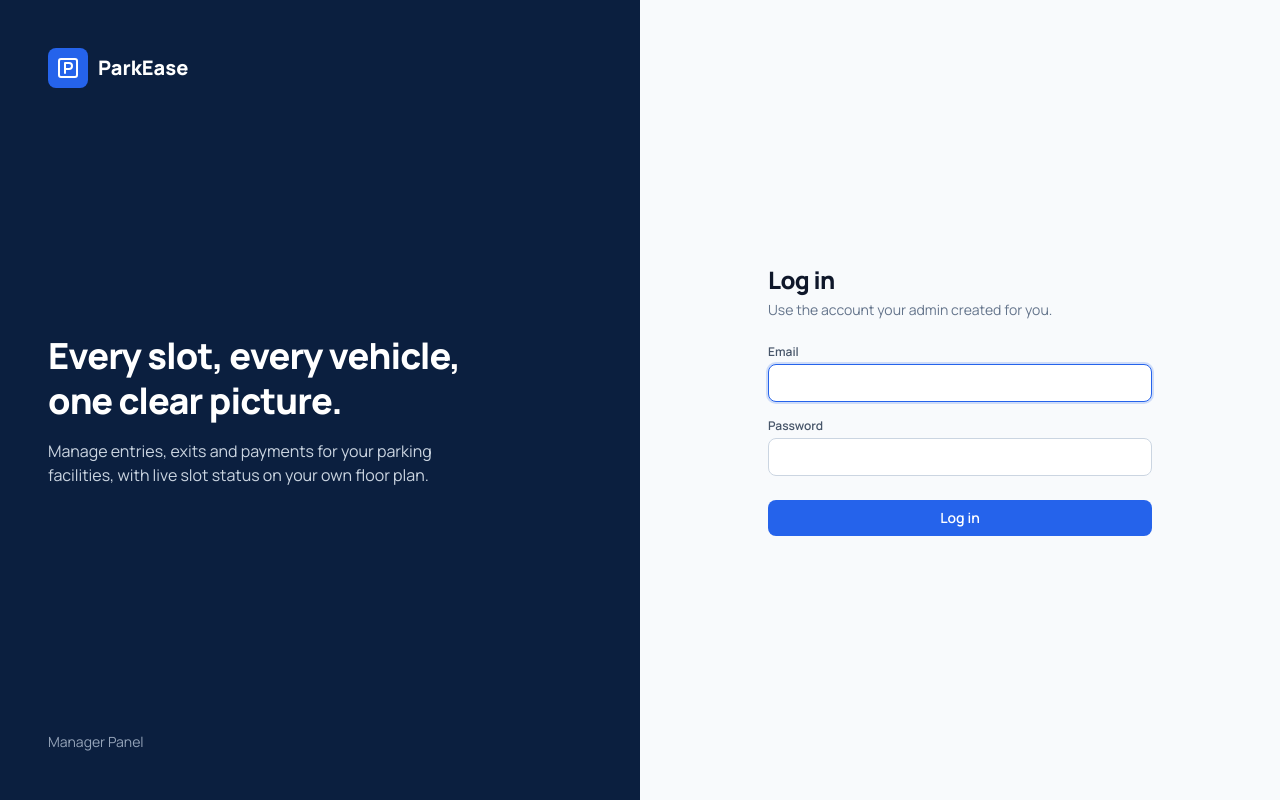
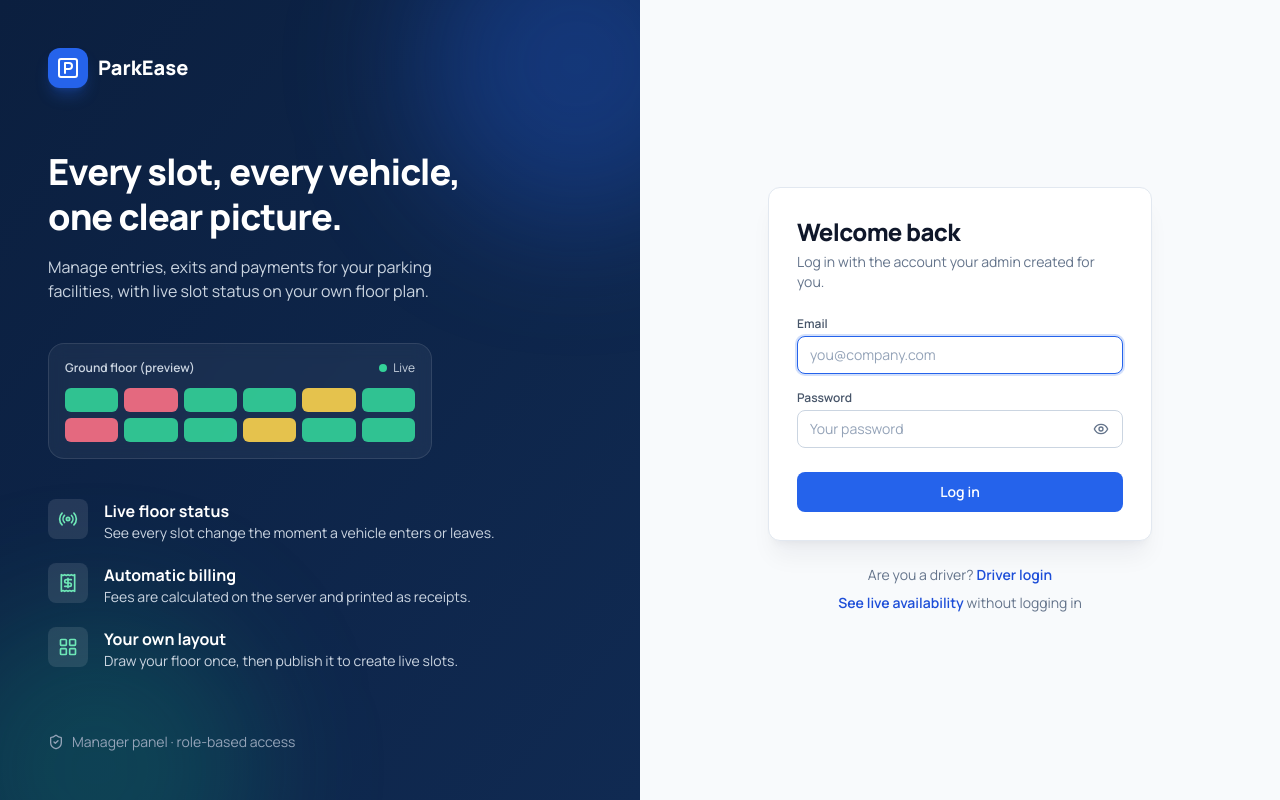
Before and after one commit to padmanshu-pare/ParkEase, a React (Vite) app in the folder client/: page /login in a window 1280 px wide. Built offline with nearby package versions, Linux system fonts and the light colour scheme; no server answers.

Commit message:
Redesign manager login page

```diff
--- a/client/src/pages/manager/Login.jsx
+++ b/client/src/pages/manager/Login.jsx
@@ -1,31 +1,44 @@
 import { useState } from 'react';
-import { Navigate, useNavigate } from 'react-router-dom';
-import { ParkingSquare, Loader2 } from 'lucide-react';
-import toast from 'react-hot-toast';
+import { Link, Navigate, useNavigate } from 'react-router-dom';
+import { ParkingSquare, Loader2, Eye, EyeOff, ShieldCheck, Radio, Receipt, LayoutGrid } from 'lucide-react';
 import { useAuth } from '../../context/AuthContext';
 import { errMsg } from '../../services/api';
+
+const FEATURES = [
+  { icon: Radio, title: 'Live floor status', text: 'See every slot change the moment a vehicle enters or leaves.' },
+  { icon: Receipt, title: 'Automatic billing', text: 'Fees are calculated on the server and printed as receipts.' },
+  { icon: LayoutGrid, title: 'Your own layout', text: 'Draw your floor once, then publish it to create live slots.' },
+];
+
+// Static preview of a floor, for the brand panel only (not live data)
+const PREVIEW = ['free', 'occ', 'free', 'free', 'res', 'free', 'occ', 'free', 'free', 'res', 'free', 'free'];
+const dot = { free: 'bg-emerald-400', occ: 'bg-rose-400', res: 'bg-amber-300' };
 
 export default function Login() {
   const { user, login } = useAuth();
   const navigate = useNavigate();
-  const [form, setForm] = useState({ email: '', password: '' });
+  const [form, setForm] = useState({ email: localStorage.getItem('parkease_last_email') || '', password: '' });
   const [busy, setBusy] = useState(false);
+  const [showPw, setShowPw] = useState(false);
+  const [error, setError] = useState('');
 
   if (user) return <Navigate to="/" replace />;
 
   // Optional demo login. Only shown when VITE_DEMO_EMAIL and VITE_DEMO_PASSWORD are set at build time.
-  // The server enforces read-only access for this account, so the password is safe to show publicly.
+  // The server enforces read-only access for this account.
   const demoEmail = import.meta.env.VITE_DEMO_EMAIL;
   const demoPassword = import.meta.env.VITE_DEMO_PASSWORD;
 
   const submit = async (e) => {
     e.preventDefault();
     setBusy(true);
+    setError('');
     try {
       await login(form.email, form.password);
+      localStorage.setItem('parkease_last_email', form.email);
       navigate('/');
     } catch (err) {
-      toast.error(err.response ? errMsg(err) : err.message === 'Network Error' ? errMsg({ code: 'ERR_NETWORK' }) : err.message);
+      setError(err.response ? errMsg(err) : err.message === 'Network Error' ? errMsg({ code: 'ERR_NETWORK' }) : err.message);
     } finally {
       setBusy(false);
     }
@@ -33,33 +46,109 @@ export default function Login() {
 
   return (
     <div className="grid min-h-full lg:grid-cols-2">
-      <div className="hidden flex-col justify-between bg-navy-900 p-12 text-white lg:flex">
-        <div className="flex items-center gap-2.5">
-          <span className="grid h-10 w-10 place-items-center rounded-lg bg-brand-600"><ParkingSquare className="h-6 w-6" /></span>
+      {/* Brand panel */}
+      <aside className="relative hidden overflow-hidden bg-gradient-to-br from-navy-900 to-navy-800 p-12 text-white lg:flex lg:flex-col lg:justify-between">
+        <div className="pointer-events-none absolute -right-24 -top-24 h-80 w-80 rounded-full bg-brand-600/30 blur-3xl" />
+        <div className="pointer-events-none absolute -bottom-32 -left-16 h-80 w-80 rounded-full bg-emerald-500/20 blur-3xl" />
+
+        <div className="relative flex items-center gap-2.5">
+          <span className="grid h-10 w-10 place-items-center rounded-xl bg-brand-600 shadow-lg shadow-brand-600/30"><ParkingSquare className="h-6 w-6" /></span>
           <span className="text-xl font-extrabold">ParkEase</span>
         </div>
-        <div>
+
+        <div className="relative">
           <p className="max-w-md text-4xl font-extrabold leading-tight tracking-tight">Every slot, every vehicle, one clear picture.</p>
           <p className="mt-4 max-w-md text-slate-300">Manage entries, exits and payments for your parking facilities, with live slot status on your own floor plan.</p>
+
+          <div className="mt-10 max-w-sm rounded-2xl border border-white/10 bg-white/5 p-4 backdrop-blur">
+            <div className="mb-3 flex items-center justify-between text-xs text-slate-300">
+              <span className="font-semibold">Ground floor (preview)</span>
+              <span className="flex items-center gap-1.5"><span className="h-2 w-2 animate-pulse rounded-full bg-emerald-400" />Live</span>
             </div>
-        <p className="text-sm text-slate-400">Manager Panel</p>
+            <div className="grid grid-cols-6 gap-1.5">
+              {PREVIEW.map((s, i) => <span key={i} className={`h-6 rounded-md ${dot[s]} opacity-90`} />)}
             </div>
-      <div className="grid place-items-center p-6">
-        <form onSubmit={submit} className="w-full max-w-sm">
-          <h1 className="text-2xl font-extrabold tracking-tight text-slate-900">Log in</h1>
-          <p className="mb-6 mt-1 text-sm text-slate-500">Use the account your admin created for you.</p>
+          </div>
+
+          <ul className="mt-10 space-y-5">
+            {FEATURES.map(({ icon: Icon, title, text }) => (
+              <li key={title} className="flex gap-4">
+                <span className="grid h-10 w-10 shrink-0 place-items-center rounded-lg bg-white/10"><Icon className="h-5 w-5 text-emerald-300" /></span>
+                <div>
+                  <p className="font-bold">{title}</p>
+                  <p className="text-sm text-slate-300">{text}</p>
+                </div>
+              </li>
+            ))}
+          </ul>
+        </div>
+
+        <p className="relative flex items-center gap-2 text-sm text-slate-400"><ShieldCheck className="h-4 w-4" />Manager panel · role-based access</p>
+      </aside>
+
+      {/* Form */}
+      <main className="grid place-items-center bg-slate-50 p-6 sm:p-10">
+        <div className="w-full max-w-sm">
+          <div className="mb-8 flex items-center gap-2.5 lg:hidden">
+            <span className="grid h-9 w-9 place-items-center rounded-lg bg-brand-600 text-white"><ParkingSquare className="h-5 w-5" /></span>
+            <span className="text-lg font-extrabold text-slate-900">ParkEase</span>
+          </div>
+
+          <form onSubmit={submit} className="card p-7 shadow-xl shadow-slate-900/5">
+            <h1 className="text-2xl font-extrabold tracking-tight text-slate-900">Welcome back</h1>
+            <p className="mb-6 mt-1 text-sm text-slate-500">Log in with the account your admin created for you.</p>
+
+            {error && (
+              <div role="alert" className="mb-5 rounded-lg border border-red-200 bg-red-50 px-4 py-3 text-sm font-medium text-red-700">
+                {error}
+              </div>
+            )}
+
             <label className="label" htmlFor="email">Email</label>
-          <input id="email" type="email" required autoFocus className="input mb-4" value={form.email} onChange={(e) => setForm({ ...form, email: e.target.value })} />
-          <label className="label" htmlFor="password">Password</label>
-          <input id="password" type="password" required className="input mb-6" value={form.password} onChange={(e) => setForm({ ...form, password: e.target.value })} />
-          <button className="btn-primary w-full" disabled={busy}>{busy && <Loader2 className="h-4 w-4 animate-spin" />}Log in</button>
+            <input
+              id="email" type="email" required autoFocus autoComplete="username"
+              className="input mb-4" placeholder="you@company.com"
+              value={form.email} onChange={(e) => setForm({ ...form, email: e.target.value })}
+            />
+
+            <div className="mb-1 flex items-center justify-between">
+              <label className="label mb-0" htmlFor="password">Password</label>
+            </div>
+            <div className="relative mb-6">
+              <input
+                id="password" type={showPw ? 'text' : 'password'} required autoComplete="current-password"
+                className="input pr-11" placeholder="Your password"
+                value={form.password} onChange={(e) => setForm({ ...form, password: e.target.value })}
+              />
+              <button
+                type="button" onClick={() => setShowPw(!showPw)}
+                aria-label={showPw ? 'Hide password' : 'Show password'}
+                className="absolute right-2 top-1/2 -translate-y-1/2 rounded-md p-1.5 text-slate-500 hover:bg-slate-100 hover:text-slate-800"
+              >
+                {showPw ? <EyeOff className="h-4 w-4" /> : <Eye className="h-4 w-4" />}
+              </button>
+            </div>
+
+            <button className="btn-primary w-full py-2.5" disabled={busy}>
+              {busy && <Loader2 className="h-4 w-4 animate-spin" />}Log in
+            </button>
+
             {demoEmail && demoPassword && (
-            <button type="button" className="btn-secondary mt-3 w-full" onClick={() => setForm({ email: demoEmail, password: demoPassword })}>
+              <button
+                type="button" className="btn-secondary mt-3 w-full"
+                onClick={() => { setForm({ email: demoEmail, password: demoPassword }); setError(''); }}
+              >
                 Fill demo login (read-only)
               </button>
             )}
           </form>
+
+          <div className="mt-6 space-y-2 text-center text-sm text-slate-500">
+            <p>Are you a driver? <Link to="/driver/login" className="font-semibold text-brand-700 hover:underline">Driver login</Link></p>
+            <p><Link to="/availability" className="font-semibold text-brand-700 hover:underline">See live availability</Link> without logging in</p>
           </div>
+        </div>
+      </main>
     </div>
   );
 }
```
Lines whose indentation alone changed are shown as unchanged.
